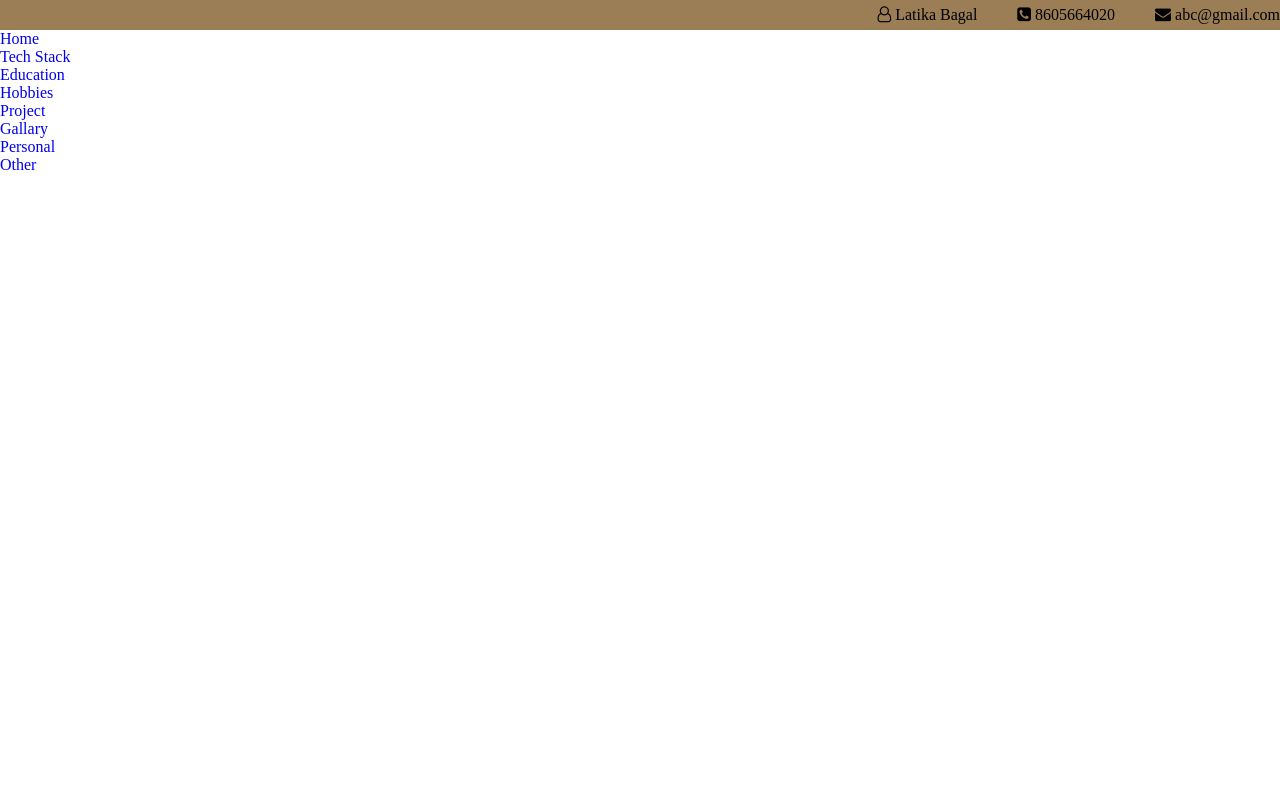
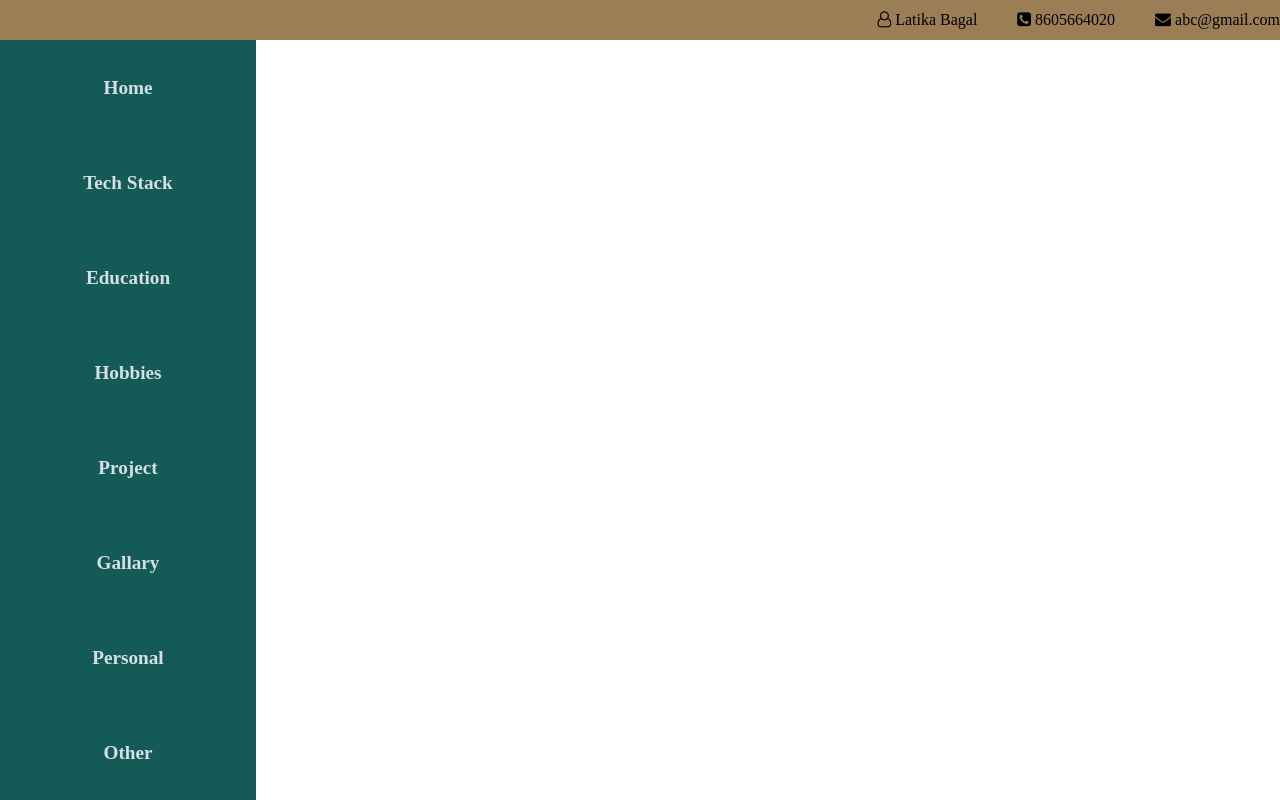
Before and after one commit to latikaBagal/MyProfile, a plain HTML site: page projectFile.html in a window 1280 px wide. Drawn offline with Linux system fonts and the light colour scheme.

Commit message:
css learning
css learning

```diff
--- a/projectFile.html
+++ b/projectFile.html
@@ -15,11 +15,24 @@
                 align-items: center;
                 gap: 40px;
                  background-color: rgb(155, 125, 86);
-                 height: 30px;
+
+                 height: 5vh;
             }
             .container-navbar{
+                background-color: rgb(20, 90, 87);
+                height: 95vh;
+              width: 20vw;
             display: flex;
               flex-direction: column;
+              justify-content: space-around;
+              align-items: center;
+
+           }
+           .container-navbar a{
+            color: rgb(214, 223, 231);
+            text-transform: capitalize;
+            font-weight: bolder;
+            font-size: larger;
            }
         </style>
         <link rel="stylesheet" href="https://cdnjs.cloudflare.com/ajax/libs/font-awesome/4.7.0/css/font-awesome.min.css">
@@ -37,17 +50,17 @@
         <i class="fa fa-envelope" aria-hidden="true"></i> abc@gmail.com
        </div>
       </div>
-     <div class="container-navbar">
-        <a href="#">Home</a>
+     <ul class="container-navbar">
+      <li><a href="#">Home</a></li>
+        <li><a href="#"> Tech Stack </a></li>
+       <li> <a href="#"> Education </a></li>
+       <li><a href="#"> Hobbies </a></li>
+       <li> <a href="#"> Project </a></li>
+       <li> <a href="#"> Gallary</a></li>
+       <li><a href="#"> Personal </a></li>
+       <li> <a href="#"> Other </a></li>
+       </ul>
 
-        <a href="#"> Tech Stack </a>
-        <a href="#"> Education </a>
-        <a href="#"> Hobbies </a>
-        <a href="#"> Project </a>
-        <a href="#"> Gallary </a>
-        <a href="#"> Personal </a>
-        <a href="#"> Other </a>
-     </div>
 
     </body>
 </html>
```
